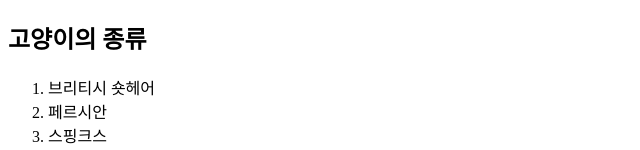
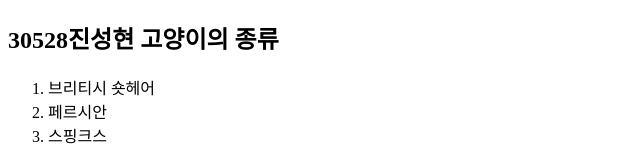
Before and after one commit to jsh1102/jinnnn, a plain HTML site: page index.html in a window 1280 px wide. Shown: the top 150 px of the page, without its empty margins (0-640 px from the left). Drawn offline with Linux system fonts and the light colour scheme.

Commit message:
index.html

```diff
--- a/index.html
+++ b/index.html
@@ -5,7 +5,7 @@
     <title>30528_진성현</title>
   </head>
   <body>
-    <h2>고양이의 종류</h2>
+    <h2>30528진성현 고양이의 종류</h2>
     <ol>
       <li>브리티시 숏헤어</li>
       <li>페르시안</li>
```
